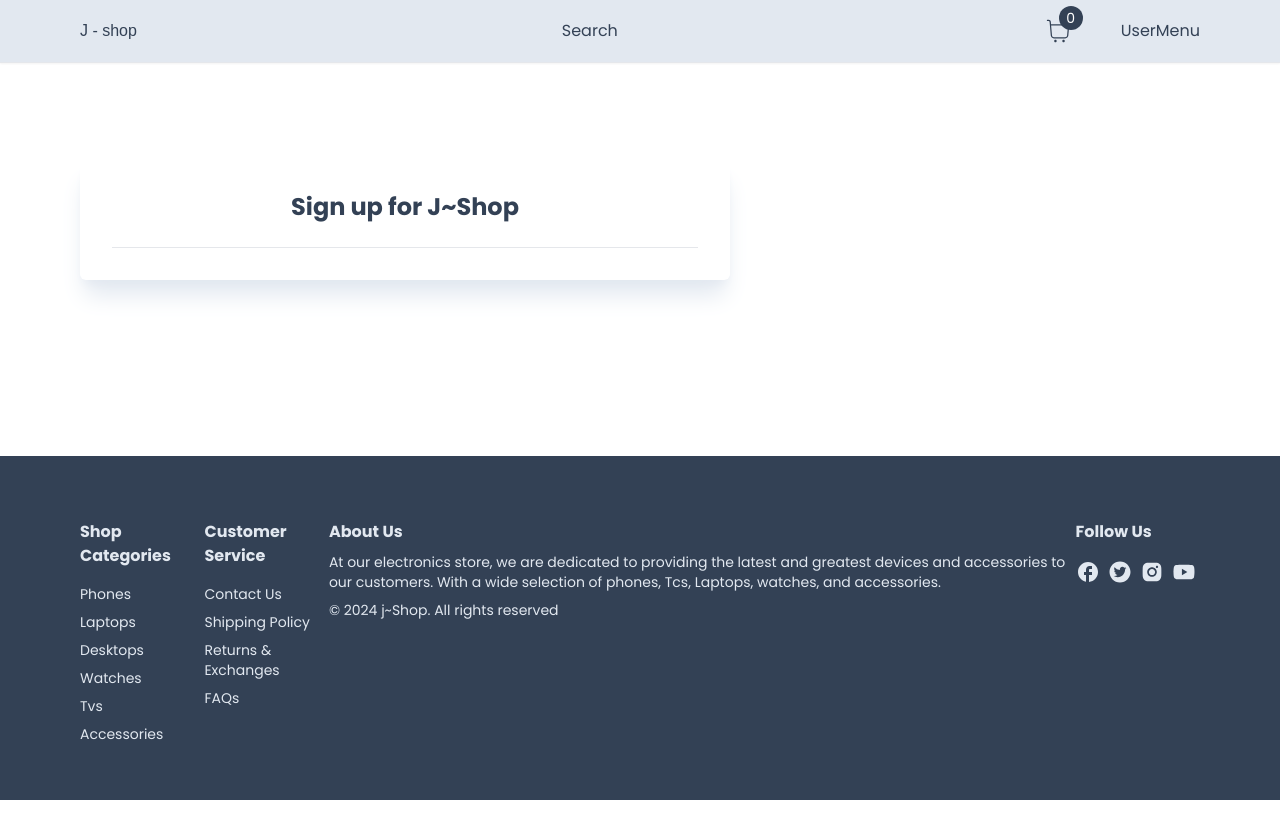
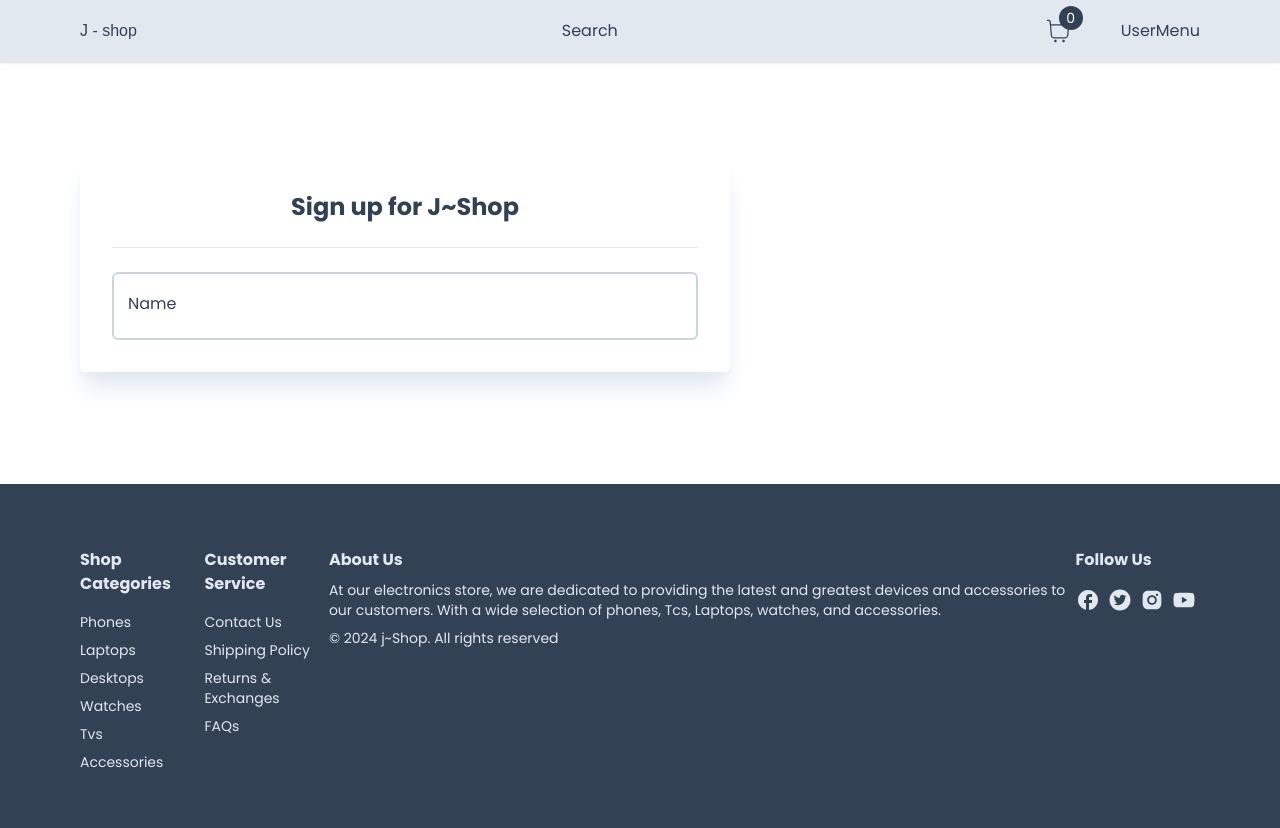
Before and after one commit to capstone-project-j/e-commerce, a Next.js app in the folder my-app/: page /register in a window 1280 px wide. Before the commit the page ends 800 px from the top, so only its background shows below. Built offline with nearby package versions, Linux system fonts and the light colour scheme; a web font is replaced by a local one.

Commit message:
small changes to the sign up page form

```diff
--- a/my-app/app/components/inputs/input.tsx
+++ b/my-app/app/components/inputs/input.tsx
@@ -35,13 +35,13 @@ const Input: React.FC<InputProps> = ({
         p-4
         pt-6
         outline-none
-        by-white
+        bg-white
         font-light
         border-2
         rounded-md
         transition
-        disabled: opacity-70
-        disabled: cursor-not-allowed
+        disabled:opacity-70
+        disabled:cursor-not-allowed
     ${errors[id] ? 'border-rose-400' : 'border-slate-300'}
       ${errors[id] ? 'focus: border-rose-400' : 'border-slate-300'}
       `
@@ -59,7 +59,7 @@ const Input: React.FC<InputProps> = ({
         perr-placeholder-shown:scale-100
         peer-placeholder-shown:translate-y-0
         peer-focus:scale-75
-        peer-focus:translate-y-4
+        peer-focus:-translate-y-4
         "
         >{label}</label>
 
--- a/my-app/app/register/RegisterForm.tsx
+++ b/my-app/app/register/RegisterForm.tsx
@@ -1,12 +1,35 @@
 'use client'
 
+import { useState } from "react";
 import Heading from "../components/Heading";
+import Input from "../components/inputs/input";
+import { FieldValues, SubmitHandler, useForm } from "react-hook-form"
+
 
 const RegisterForm = () => {
+
+    const [isLoading, setIsLoading] = useState(false)
+    const { register, handleSubmit, formState: { errors } } = useForm<FieldValues>({
+        defaultValues: {
+            name: '',
+            email: '',
+            password: '',
+
+        }
+    })
+
     return (
         <>
             <Heading title="Sign up for J~Shop" />
             <hr className="bg-slate-300 w-full h-px" />
+            <Input
+                id="name"
+                label="Name"
+                disabled={isLoading}
+                register={register}
+                errors={errors}
+                required
+            />
         </>
     );
 }
```
